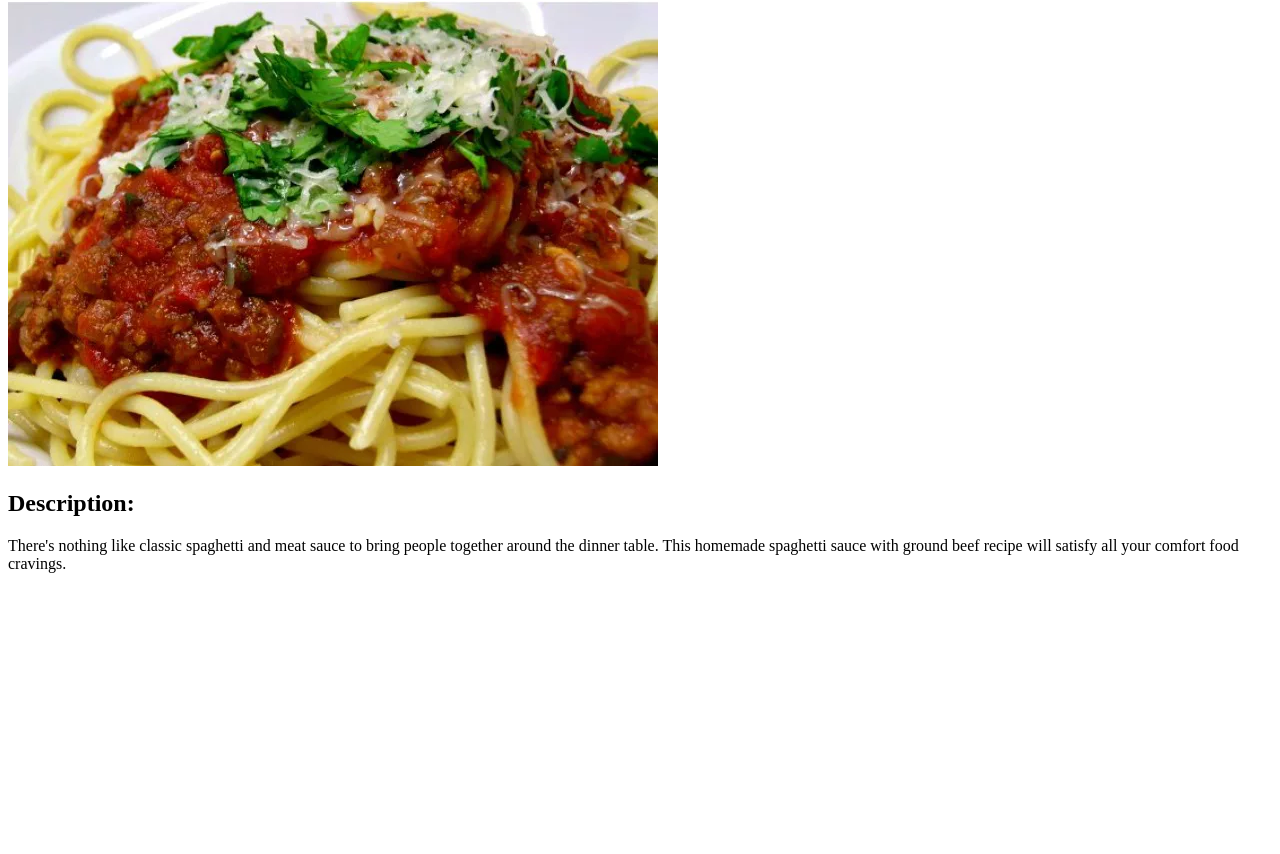
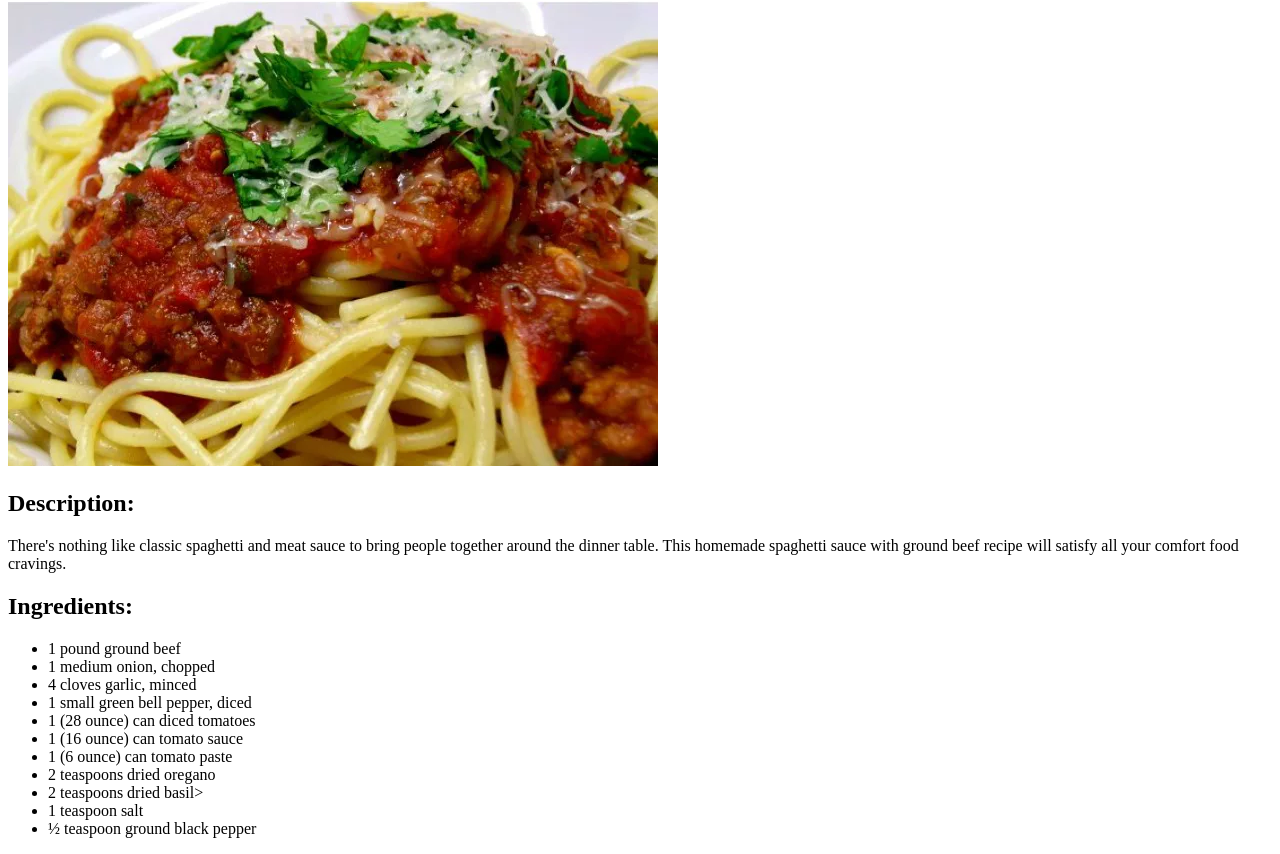
Before and after one commit to melvinp23/odin-recipes, a plain HTML site: page recipes/spaghetti.html in a window 1280 px wide. Shown: the part 79-933 px from the top of the page. Before the commit the page ends 800 px from the top, so only its background shows below. Drawn offline with Linux system fonts and the light colour scheme.

Commit message:
Add list of ingredients for spaghetti

```diff
--- a/recipes/spaghetti.html
+++ b/recipes/spaghetti.html
@@ -14,6 +14,20 @@
         <p>There's nothing like classic spaghetti and meat sauce to bring people together around the dinner table. This
             homemade
             spaghetti sauce with ground beef recipe will satisfy all your comfort food cravings.</p>
+        <h2>Ingredients:</h2>
+        <ul>
+            <li>1 pound ground beef</li>
+            <li>1 medium onion, chopped</li>
+            <li>4 cloves garlic, minced</li>
+            <li>1 small green bell pepper, diced</li>
+            <li>1 (28 ounce) can diced tomatoes</li>
+            <li>1 (16 ounce) can tomato sauce</li>
+            <li>1 (6 ounce) can tomato paste</li>
+            <li>2 teaspoons dried oregano</li>
+            <li>2 teaspoons dried basil></li>
+            <li>1 teaspoon salt</li>
+            <li>½ teaspoon ground black pepper</li>
+        </ul>
     </body>
 
 </html>
```
